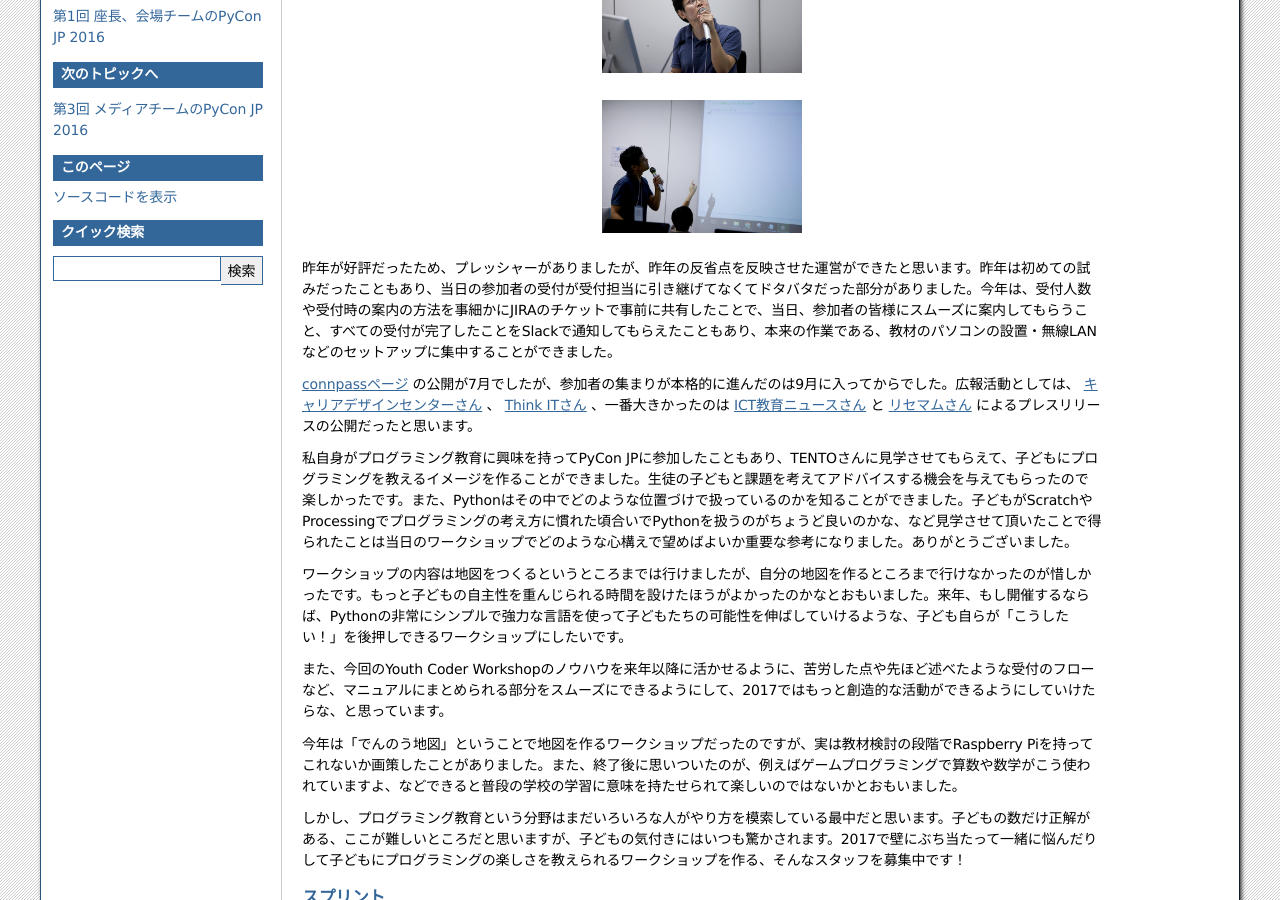
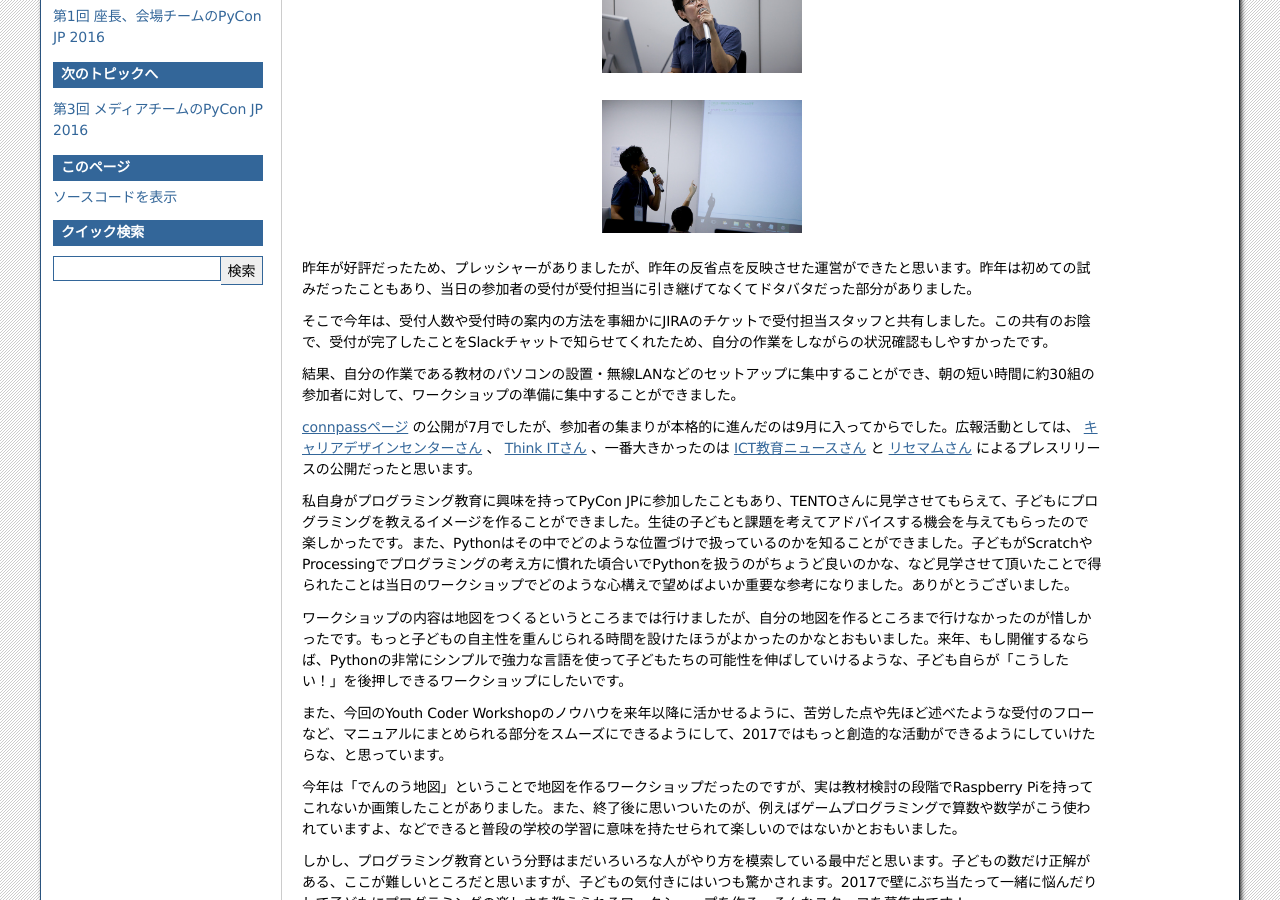
Before and after one commit to pyconjp/shoeisha2016, a Sphinx documentation site: the page built from source/afterreport_02_program.rst, in a window 1280 px wide and 900 px high, scrolled down 617 px. Built offline with Sphinx 7.4.7, drawn with Linux system fonts in a browser that asks for light colours.

Commit message:
SAR-1570 反省点・改善点・効果を3つに分けて説明

```diff
--- a/source/afterreport_02_program.rst
+++ b/source/afterreport_02_program.rst
@@ -41,7 +41,11 @@ Youth Coder Workshop
    :alt: TENTO 松尾氏ととあるYouth Coder
 
 
-昨年が好評だったため、プレッシャーがありましたが、昨年の反省点を反映させた運営ができたと思います。昨年は初めての試みだったこともあり、当日の参加者の受付が受付担当に引き継げてなくてドタバタだった部分がありました。今年は、受付人数や受付時の案内の方法を事細かにJIRAのチケットで事前に共有したことで、当日、参加者の皆様にスムーズに案内してもらうこと、すべての受付が完了したことをSlackで通知してもらえたこともあり、本来の作業である、教材のパソコンの設置・無線LANなどのセットアップに集中することができました。
+昨年が好評だったため、プレッシャーがありましたが、昨年の反省点を反映させた運営ができたと思います。昨年は初めての試みだったこともあり、当日の参加者の受付が受付担当に引き継げてなくてドタバタだった部分がありました。
+
+そこで今年は、受付人数や受付時の案内の方法を事細かにJIRAのチケットで受付担当スタッフと共有しました。この共有のお陰で、受付が完了したことをSlackチャットで知らせてくれたため、自分の作業をしながらの状況確認もしやすかったです。
+
+結果、自分の作業である教材のパソコンの設置・無線LANなどのセットアップに集中することができ、朝の短い時間に約30組の参加者に対して、ワークショップの準備に集中することができました。
 
 `connpassページ <http://pyconjp.connpass.com/event/33979/>`_ の公開が7月でしたが、参加者の集まりが本格的に進んだのは9月に入ってからでした。広報活動としては、 `キャリアデザインセンターさん <http://type.jp/et/feature/1539>`_ 、 `Think ITさん <https://thinkit.co.jp/article/10646>`_ 、一番大きかったのは `ICT教育ニュースさん <http://ict-enews.net/2016/09/02pycon/>`_ と `リセマムさん <http://resemom.jp/article/2016/09/02/33564.html>`_ によるプレスリリースの公開だったと思います。
 
```
